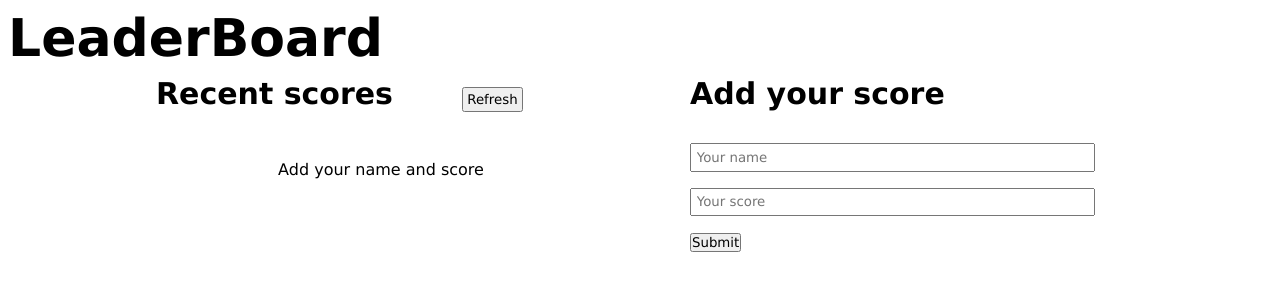
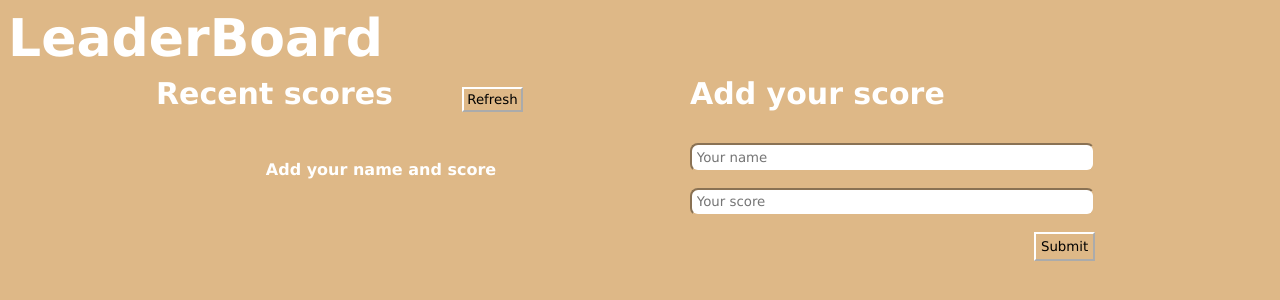
Before and after one commit to Wineshuga/leaderboard, a website built with webpack: page src/index.html in a window 1280 px wide. Built offline with nearby package versions, Linux system fonts and the light colour scheme; no server answers.

Commit message:
Add some colors to the page

```diff
--- a/src/style.css
+++ b/src/style.css
@@ -7,8 +7,17 @@
   font-family: Verdana, Geneva, Tahoma, sans-serif;
 }
 
+body {
+  background-color: burlywood;
+}
+
 header {
   margin: 0.5rem;
+}
+
+h1,
+h2 {
+  color: #fff;
 }
 
 main {
@@ -30,6 +39,8 @@ main {
 .leaders-box > p {
   text-align: center;
   margin: 3rem 0;
+  color: #fff;
+  font-weight: 600;
 }
 
 .leaders-list {
@@ -58,11 +69,25 @@ input[type=number] {
   display: block;
   margin: 1rem auto;
   padding: 0.3rem;
+  border-color: burlywood;
+  border-radius: 8px;
 }
 
-input[type=button] {
+input[type=submit] {
   padding: 0.3rem;
   float: right;
+}
+
+input[type=submit],
+button {
+  background-color: burlywood;
+  border-color: #fff;
+}
+
+input[type=submit]:hover,
+button:hover {
+  background-color: #fff;
+  border-color: burlywood;
 }
 
 @media (min-width: 660px) {
```
